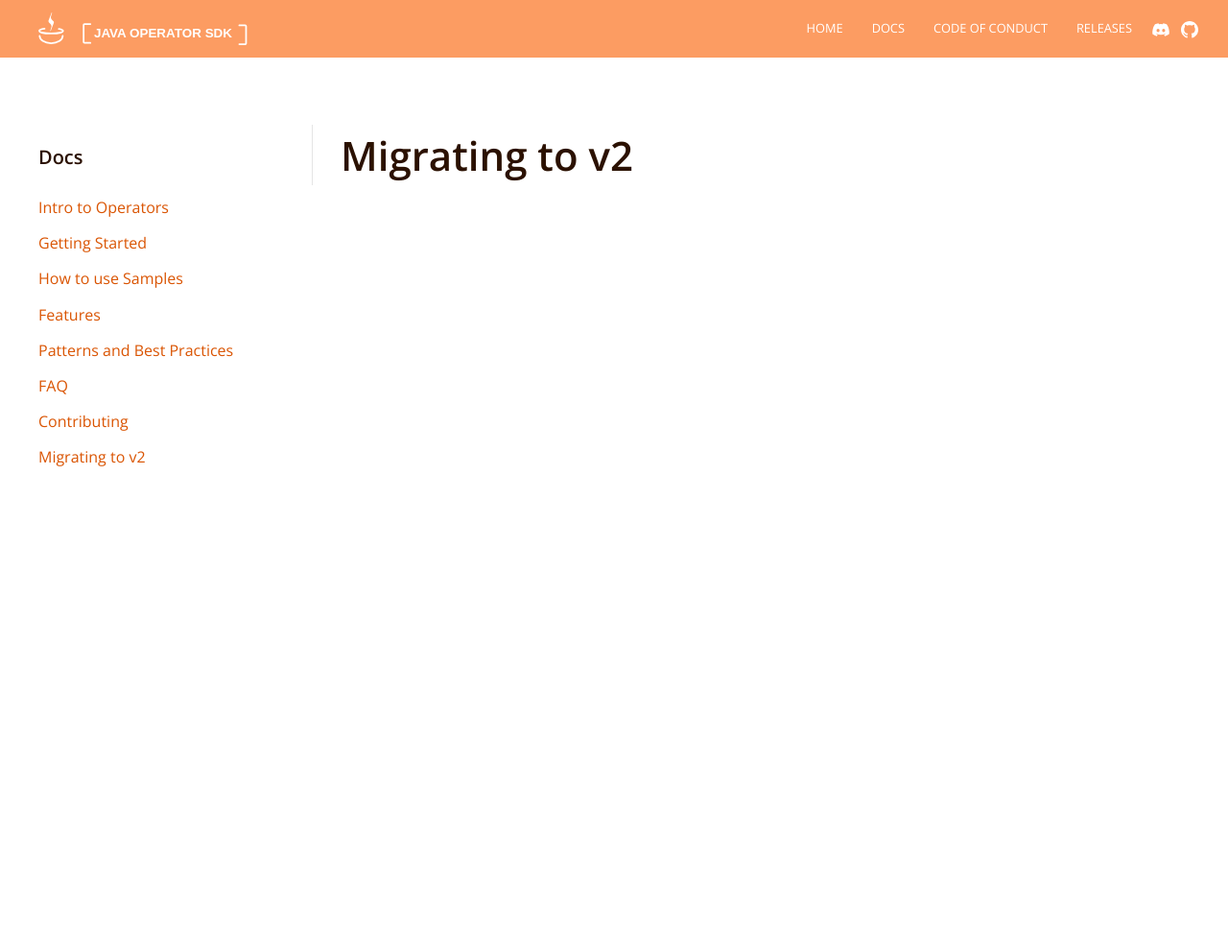
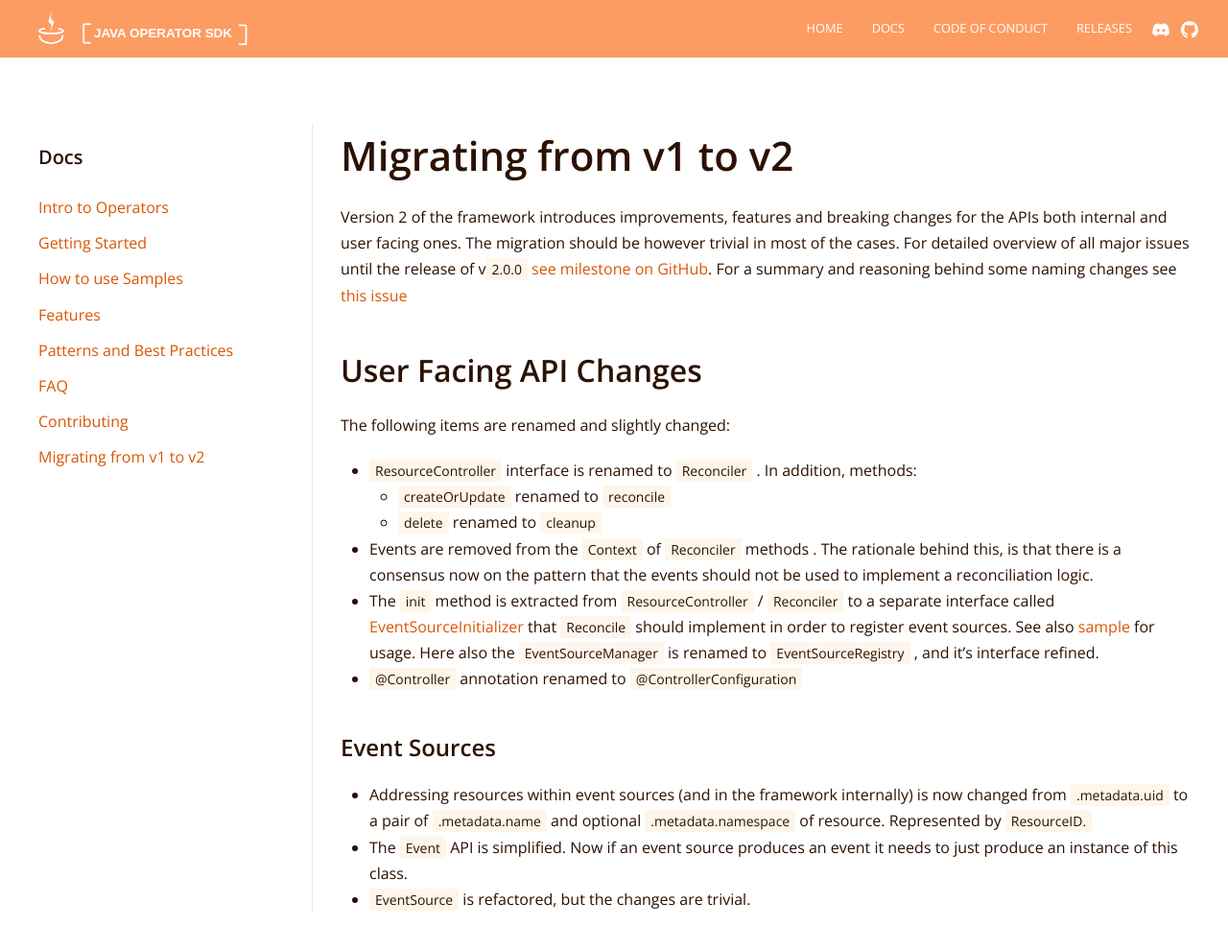
Before and after one commit to operator-framework/java-operator-sdk, a Jekyll site: the page built from docs/documentation/v2-migration.md, in a window 1280 px wide and 1021 px high. Shown: the top 990 px of the window at 96% size. Built offline with Jekyll 4.4.1, drawn with Linux system fonts in a browser that asks for light colours; nearby versions of some CDN libraries.

Commit message:
docs: migration guide

```diff
--- a/docs/_data/sidebar.yml
+++ b/docs/_data/sidebar.yml
@@ -13,5 +13,5 @@
     url: /docs/faq
   - title: Contributing
     url: /docs/contributing
-  - title: Migrating to v2
+  - title: Migrating from v1 to v2
     url: /docs/v2-migration
--- a/docs/documentation/v2-migration.md
+++ b/docs/documentation/v2-migration.md
@@ -1,8 +1,52 @@
 ---
-title: Migrating to v2
-description: Migration to v2
+title: Migrating from v1 to v2
+description: Migrating from v1 to v2
 layout: docs
 permalink: /docs/v2-migration
 ---
 
-# Migrating to v2
+# Migrating from v1 to v2
+
+Version 2 of the framework introduces improvements, features and breaking changes for the APIs both internal and user
+facing ones. The migration should be however trivial in most of the cases. For detailed overview of all major issues
+until the release of
+v`2.0.0` [see milestone on GitHub](https://github.com/java-operator-sdk/java-operator-sdk/milestone/1). For a summary
+and reasoning behind some naming changes
+see [this issue](https://github.com/java-operator-sdk/java-operator-sdk/issues/655)
+
+## User Facing API Changes
+
+The following items are renamed and slightly changed:
+
+- [`ResourceController`](https://github.com/java-operator-sdk/java-operator-sdk/blob/v1/operator-framework-core/src/main/java/io/javaoperatorsdk/operator/api/ResourceController.java)
+  interface is renamed
+  to [`Reconciler`](https://github.com/java-operator-sdk/java-operator-sdk/blob/main/operator-framework-core/src/main/java/io/javaoperatorsdk/operator/api/reconciler/Reconciler.java)
+  . In addition, methods:
+    - `createOrUpdate` renamed to `reconcile`
+    - `delete` renamed to `cleanup`
+- Events are removed from
+  the [`Context`](https://github.com/java-operator-sdk/java-operator-sdk/blob/main/operator-framework-core/src/main/java/io/javaoperatorsdk/operator/api/reconciler/Context.java)
+  of `Reconciler` methods . The rationale behind this, is that there is a consensus now on the pattern that the events
+  should not be used to implement a reconciliation logic.
+- The `init` method is extracted from `ResourceController` / `Reconciler` to a separate interface
+  called [EventSourceInitializer](https://github.com/java-operator-sdk/java-operator-sdk/blob/main/operator-framework-core/src/main/java/io/javaoperatorsdk/operator/api/reconciler/EventSourceInitializer.java)
+  that `Reconcile` should implement in order to register event sources. See
+  also [sample](https://github.com/java-operator-sdk/java-operator-sdk/blob/main/sample-operators/tomcat-operator/src/main/java/io/javaoperatorsdk/operator/sample/WebappReconciler.java)
+  for usage. Here also
+  the [`EventSourceManager`](https://github.com/java-operator-sdk/java-operator-sdk/blob/v1/operator-framework-core/src/main/java/io/javaoperatorsdk/operator/processing/event/EventSourceManager.java)
+  is renamed
+  to [`EventSourceRegistry`](https://github.com/java-operator-sdk/java-operator-sdk/blob/main/operator-framework-core/src/main/java/io/javaoperatorsdk/operator/processing/event/source/EventSourceRegistry.java)
+  , and it's interface refined.
+- [`@Controller`](https://github.com/java-operator-sdk/java-operator-sdk/blob/v1/operator-framework-core/src/main/java/io/javaoperatorsdk/operator/api/Controller.java)
+  annotation renamed
+  to [`@ControllerConfiguration`](https://github.com/java-operator-sdk/java-operator-sdk/blob/main/operator-framework-core/src/main/java/io/javaoperatorsdk/operator/api/reconciler/ControllerConfiguration.java)
+
+### Event Sources
+
+- Addressing resources within event sources (and in the framework internally) is now changed from `.metadata.uid` to a
+  pair of `.metadata.name` and optional `.metadata.namespace` of resource. Represented
+  by [`ResourceID.`](https://github.com/java-operator-sdk/java-operator-sdk/blob/main/operator-framework-core/src/main/java/io/javaoperatorsdk/operator/processing/event/ResourceID.java)
+- The [`Event`](https://github.com/java-operator-sdk/java-operator-sdk/blob/main/operator-framework-core/src/main/java/io/javaoperatorsdk/operator/processing/event/Event.java)
+  API is simplified. Now if an event source produces an event it needs to just produce an instance of this class.
+- [`EventSource`](https://github.com/java-operator-sdk/java-operator-sdk/blob/main/operator-framework-core/src/main/java/io/javaoperatorsdk/operator/processing/event/source/EventSource.java)
+  is refactored, but the changes are trivial.
```
Also changed, not shown: docs/documentation/use-samples.md (+1 -1 lines).
